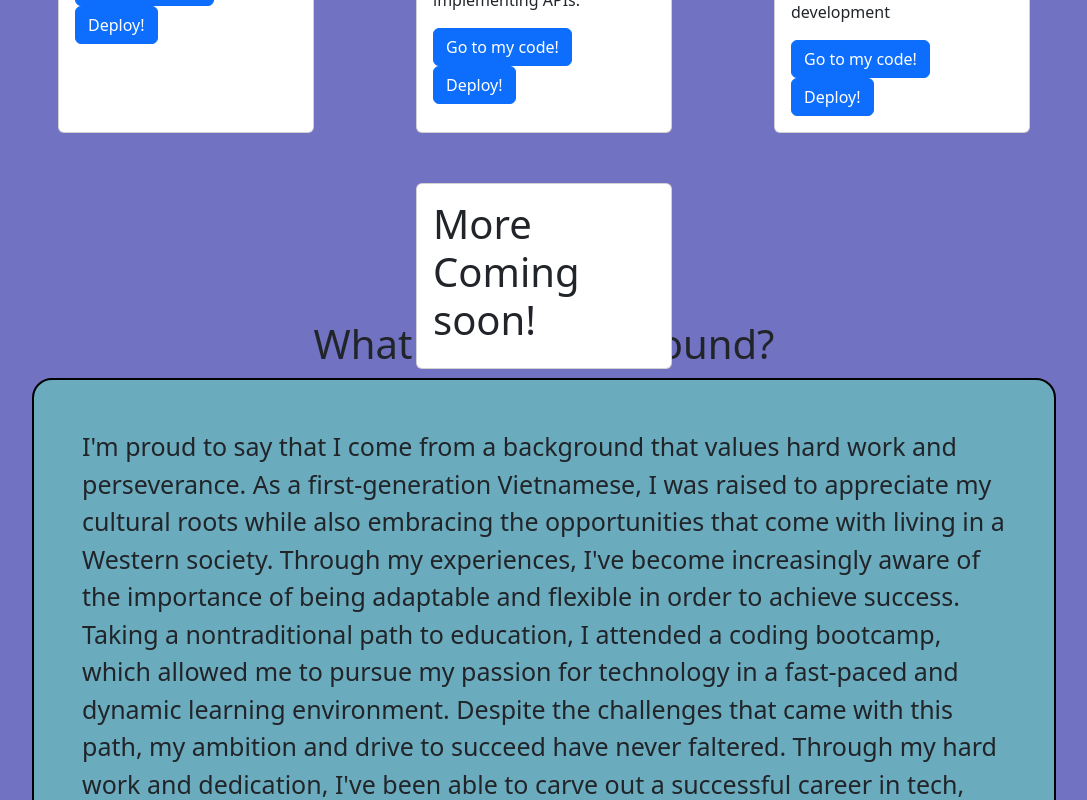
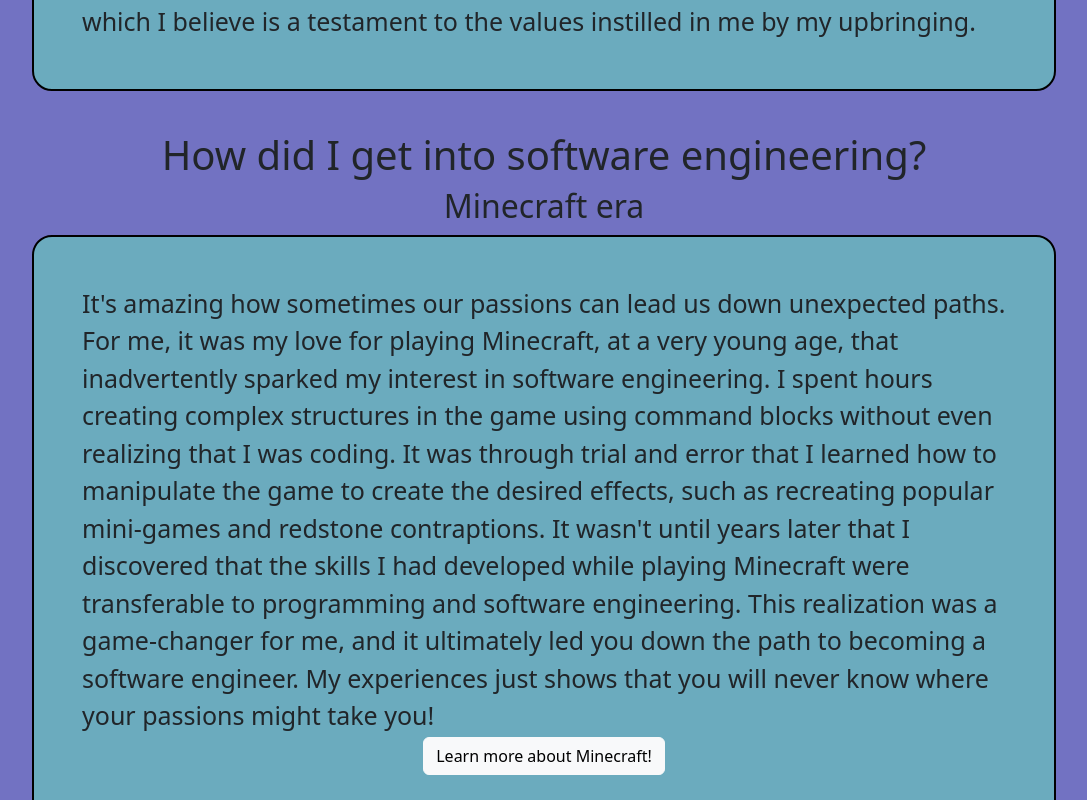
Before and after one commit to ericcnguyen04/Post-Portfolio, a React (Create React App) app: page / in a window 1280 px wide. Shown: the part 1280-2080 px from the top of the page, without its empty margins (96-1183 px from the left). Built offline with nearby package versions, Linux system fonts and the light colour scheme.

Commit message:
done with progress for now

```diff
--- a/src/App.js
+++ b/src/App.js
@@ -23,16 +23,11 @@ function App() {
       {/* <Navbar /> */}
 
       <Home />
+      <About />
+      <Projects />
+      <Resume />
+      <Contact />
 
-      <Projects />
-
-
-      <About />
-
-
-      <Resume />
-
-      <Contact />
     </Router>
   )
 }
```
